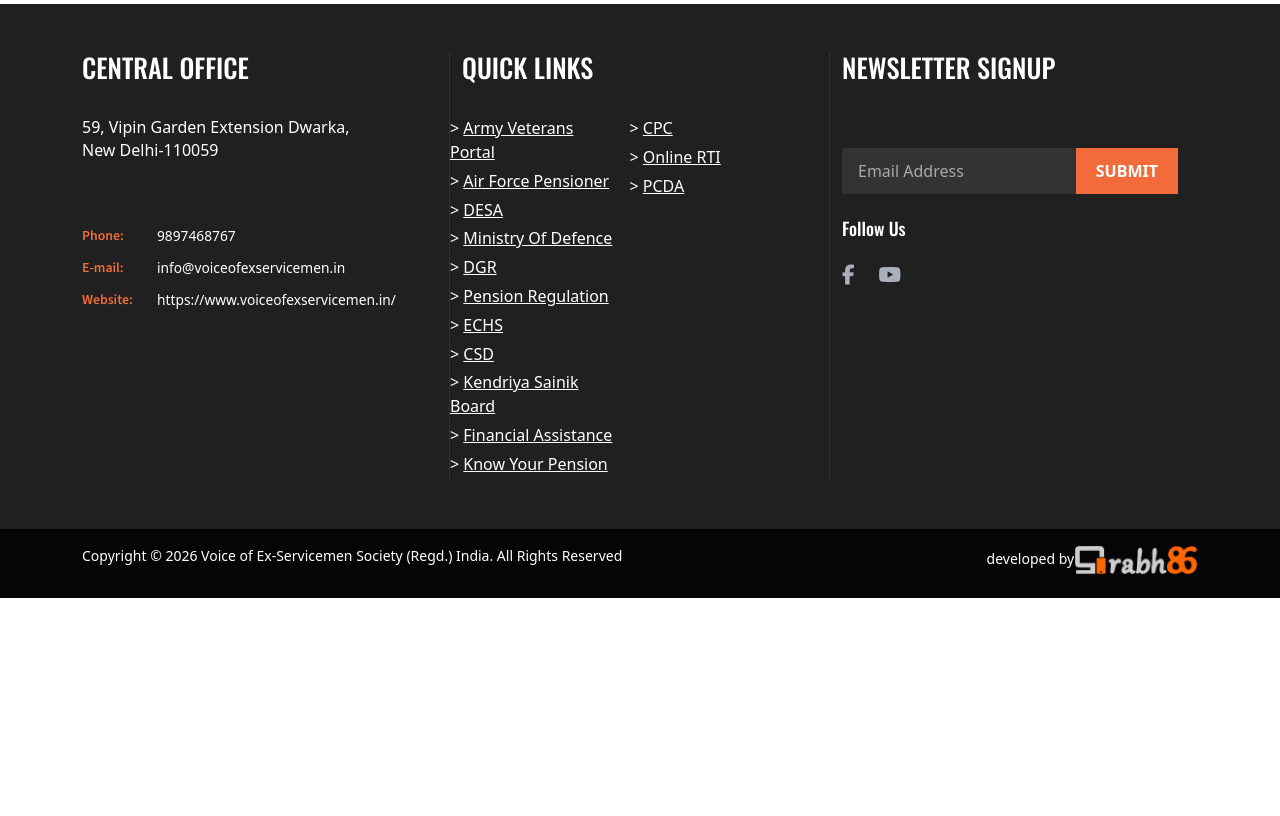
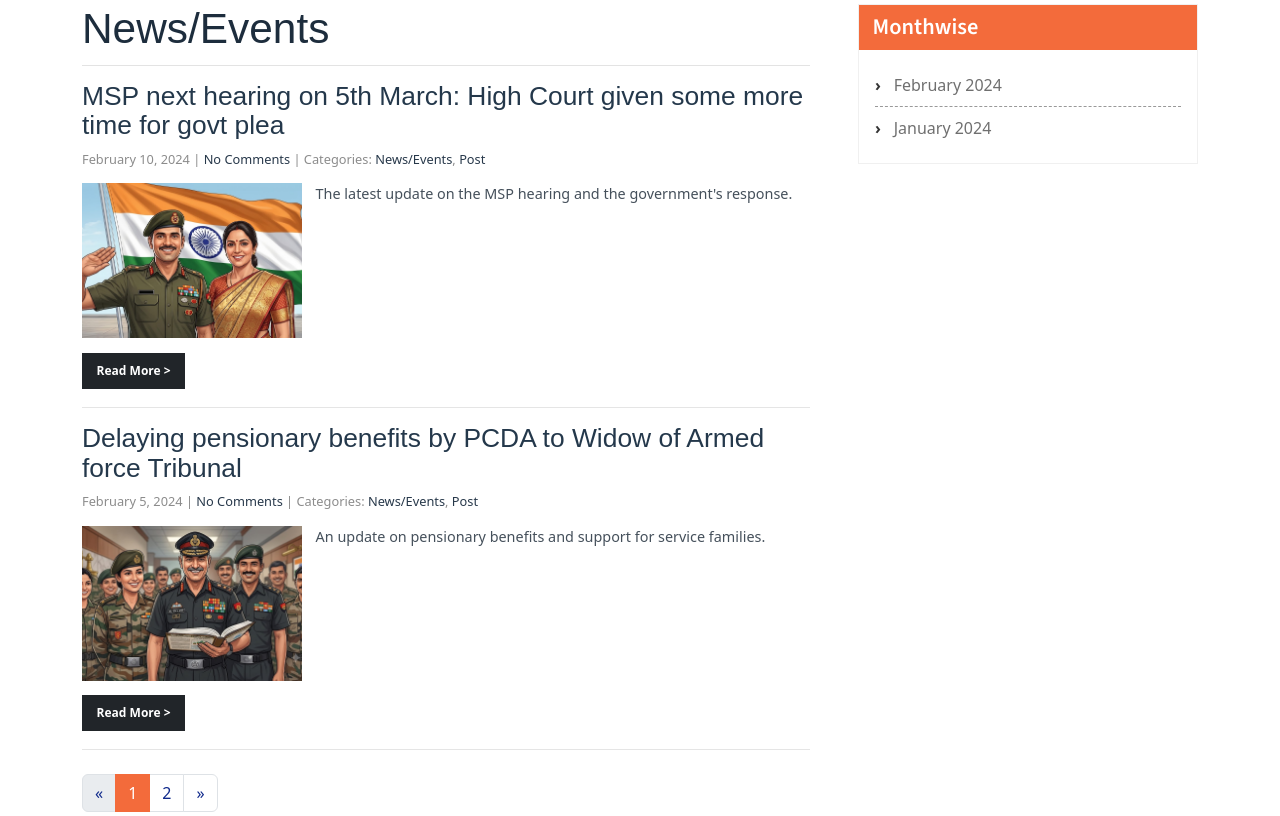
Before and after one commit to sorabh86/voiceofexservicemen, an Astro site in the folder astro-src/: page /news in a window 1280 px wide. Shown: the part 368-1184 px from the top of the page. Before the commit the page ends 966 px from the top, so only its background shows below. Built offline with nearby package versions, Linux system fonts and the light colour scheme; Astro itself is replaced by a stand-in of ours; a web font is replaced by a local one.

Commit message:
news-events

```diff
--- /dev/null
+++ b/astro-src/src/components/NewsListing.astro
@@ -0,0 +1,109 @@
+---
+interface NewsPost {
+	title: string;
+	description: string;
+	date: string;
+	category: string;
+	image?: string;
+}
+
+interface Props {
+	posts: NewsPost[];
+	currentPage: number;
+	pageCount: number;
+}
+
+const { posts, currentPage, pageCount } = Astro.props;
+const pageSize = 2;
+const pagePosts = posts.slice((currentPage - 1) * pageSize, currentPage * pageSize);
+const archive = [...new Set(posts.map((post) => {
+	const date = new Date(`${post.date}T00:00:00`);
+	return date.toLocaleDateString('en-US', { month: 'long', year: 'numeric' });
+}))];
+
+const pageUrl = (page: number) => page === 1 ? '/news/' : `/news/${page}/`;
+---
+
+<section class="news-listing container py-4 py-lg-5">
+	<div class="row g-4 g-xl-5 align-items-start">
+		<div class="col-lg-8">
+			<h1 class="news-title">News/Events</h1>
+
+			<div class="news-posts">
+				{pagePosts.map((post) => (
+					<article class="news-post">
+						<h2>{post.title}</h2>
+						<p class="news-meta">
+							<time datetime={post.date}>{new Date(`${post.date}T00:00:00`).toLocaleDateString('en-US', { month: 'long', day: 'numeric', year: 'numeric' })}</time>
+							<span aria-hidden="true"> | </span>
+							<a href="#comments">No Comments</a>
+							<span aria-hidden="true"> | </span>
+							<span>Categories: <a href="#category">{post.category}</a>, <a href="#post">Post</a></span>
+						</p>
+						<div class="news-post-body">
+							{post.image && <img src={post.image} alt="" loading="lazy" />}
+							<p>{post.description}</p>
+						</div>
+						<a class="btn btn-dark btn-sm news-read-more" href="#post">Read More &gt;</a>
+					</article>
+				))}
+			</div>
+
+			{pageCount > 1 && (
+				<nav class="mt-4" aria-label="News pages">
+					<ul class="pagination mb-0">
+						<li class={`page-item ${currentPage === 1 ? 'disabled' : ''}`}>
+							<a class="page-link" href={currentPage === 1 ? undefined : pageUrl(currentPage - 1)} aria-label="Previous page">&laquo;</a>
+						</li>
+						{Array.from({ length: pageCount }, (_, index) => index + 1).map((page) => (
+							<li class={`page-item ${page === currentPage ? 'active' : ''}`} aria-current={page === currentPage ? 'page' : undefined}>
+								<a class="page-link" href={pageUrl(page)}>{page}</a>
+							</li>
+						))}
+						<li class={`page-item ${currentPage === pageCount ? 'disabled' : ''}`}>
+							<a class="page-link" href={currentPage === pageCount ? undefined : pageUrl(currentPage + 1)} aria-label="Next page">&raquo;</a>
+						</li>
+					</ul>
+				</nav>
+			)}
+		</div>
+
+		<aside class="col-lg-4">
+			<div class="news-archive">
+				<h2>Monthwise</h2>
+				<ul>
+					{archive.map((month) => (
+						<li><a href={`#${month.replace(' ', '-').toLowerCase()}`}><span aria-hidden="true">›</span>{month}</a></li>
+					))}
+				</ul>
+			</div>
+		</aside>
+	</div>
+</section>
+
+<style>
+	.news-listing { color: #26394d; }
+	.news-title { border-bottom: 1px solid #e3e3e3; color: #1d2d3d; font-family: "Source Sans 3", sans-serif; font-size: clamp(2rem, 4vw, 2.65rem); font-weight: 400; margin: 0; padding-bottom: .6rem; }
+	.news-post { border-bottom: 1px solid #e5e5e5; padding: 1rem 0 1.15rem; }
+	.news-post h2 { color: #24384b; font-family: "Source Sans 3", sans-serif; font-size: clamp(1.3rem, 2.2vw, 1.65rem); font-weight: 400; line-height: 1.12; margin: 0 0 .55rem; }
+	.news-meta { color: #8c8c8c; font-size: .8rem; margin-bottom: .9rem; }
+	.news-meta a { color: #27384a; text-decoration: none; }
+	.news-post-body { align-items: flex-start; display: flex; gap: .85rem; min-height: 2rem; }
+	.news-post-body img { height: 155px; object-fit: cover; width: 220px; }
+	.news-post-body p { color: #45505b; font-size: .9rem; margin: 0; }
+	.news-read-more { border-radius: 0; font-size: .75rem; font-weight: 700; margin-top: .9rem; padding: .5rem .85rem; }
+	.news-archive { border: 1px solid #f0f0f0; }
+	.news-archive h2 { background: var(--orange); color: #fff; font-family: "Source Sans 3", sans-serif; font-size: 1.4rem; font-weight: 600; margin: 0; padding: .55rem .85rem; }
+	.news-archive ul { list-style: none; margin: 0; padding: .9rem 1rem; }
+	.news-archive li { border-bottom: 1px dashed #999; }
+	.news-archive li:last-child { border-bottom: 0; }
+	.news-archive a { color: #6f6f6f; display: flex; gap: .8rem; padding: .55rem 0; text-decoration: none; }
+	.news-archive a:hover, .news-archive a:focus { color: var(--orange-dark); }
+	.news-archive a span { color: #333; font-weight: 700; }
+	.pagination .page-link { color: var(--royal-blue); }
+	.pagination .active .page-link { background-color: var(--orange); border-color: var(--orange); color: #fff; }
+	@media (max-width: 575px) {
+		.news-post-body { display: block; }
+		.news-post-body img { height: auto; margin-bottom: .75rem; max-width: 100%; width: 220px; }
+	}
+</style>
--- a/astro-src/src/components/Sections/VisitorSection.astro
+++ b/astro-src/src/components/Sections/VisitorSection.astro
@@ -0,0 +1,26 @@
+<aside class="visitor-panel p-2">
+  <div><strong>Total Visitor</strong> - 151498</div>
+  <div><strong>Total Visit</strong> - 3418763</div>
+  <div class="translator">
+    <div id="google_translate_element"></div>
+    <script type="text/javascript">
+      function googleTranslateElementInit() {
+        new google.translate.TranslateElement(
+          {
+            pageLanguage: "en",
+            layout: google.translate.TranslateElement.InlineLayout.SIMPLE,
+          },
+          "google_translate_element",
+        );
+      }
+    </script><script
+      type="text/javascript"
+      src="//translate.google.com/translate_a/element.js?cb=googleTranslateElementInit"
+    ></script>
+  </div>
+  <div class="social-links">
+    <i class="fa-brands fa-facebook-f" aria-hidden="true"></i><i
+      class="fa-brands fa-youtube"
+      aria-hidden="true"></i>
+  </div>
+</aside>
--- a/astro-src/src/data/newsData.json
+++ b/astro-src/src/data/newsData.json
@@ -1,17 +1,23 @@
-[{
-    "title": "New ESM Benefits Announced",
-    "description": "Summary of the latest benefits for ex-servicemen.",
-    "image": "/images/news1.jpg",
-},
-{
-    "title": "Veteran Success Story",
-    "description": "How training helped a veteran start a business.",
-    "image": "/images/news2.jpg",
-},
-{
-    "title": "Upcoming Workshops",
-    "description": "Register for free workshops near you.",
-    "image": "/images/news3.jpg",
-}
-
+[
+  {
+    "title": "MSP next hearing on 5th March: High Court given some more time for govt plea",
+    "description": "The latest update on the MSP hearing and the government's response.",
+    "date": "2024-02-10",
+    "category": "News/Events",
+    "image": "/assets/news1.jpg"
+  },
+  {
+    "title": "Delaying pensionary benefits by PCDA to Widow of Armed force Tribunal",
+    "description": "An update on pensionary benefits and support for service families.",
+    "date": "2024-02-05",
+    "category": "News/Events",
+    "image": "/assets/news2.jpg"
+  },
+  {
+    "title": "Unity is strength : Sevadari system stopped by govt , sustainable development in armed forces",
+    "description": "A note on the Sevadari system and sustainable development in the armed forces.",
+    "date": "2024-01-28",
+    "category": "News/Events",
+    "image": "/assets/news3.jpg"
+  }
 ]
--- a/astro-src/src/pages/news.astro
+++ b/astro-src/src/pages/news.astro
@@ -2,12 +2,14 @@
 import Footer from '../components/Footer.astro';
 import Header from '../components/Header.astro';
 import Layout from '../layouts/Layout.astro';
-
-// Welcome to Astro! Wondering what to do next? Check out the Astro documentation at https://docs.astro.build
-// Don't want to use any of this? Delete everything in this file, the `assets`, `components`, and `layouts` directories, and start fresh.
+import NewsListing from '../components/NewsListing.astro';
+import newsData from '../data/newsData.json';
 ---
 
-<Layout>
+<Layout pageKey="news">
 	<Header />
+	<main class="news-page">
+		<NewsListing posts={newsData} currentPage={1} pageCount={Math.ceil(newsData.length / 2)} />
+	</main>
 	<Footer />
 </Layout>
--- /dev/null
+++ b/astro-src/src/pages/news/[page].astro
@@ -0,0 +1,28 @@
+---
+import Footer from '../../components/Footer.astro';
+import Header from '../../components/Header.astro';
+import NewsListing from '../../components/NewsListing.astro';
+import Layout from '../../layouts/Layout.astro';
+import newsData from '../../data/newsData.json';
+
+const pageSize = 2;
+
+export function getStaticPaths() {
+	const pageCount = Math.ceil(newsData.length / pageSize);
+
+	return Array.from({ length: pageCount - 1 }, (_, index) => ({
+		params: { page: String(index + 2) },
+		props: { currentPage: index + 2, pageCount },
+	}));
+}
+
+const { currentPage, pageCount } = Astro.props;
+---
+
+<Layout pageKey="news">
+	<Header />
+	<main class="news-page">
+		<NewsListing posts={newsData} currentPage={currentPage} pageCount={pageCount} />
+	</main>
+	<Footer />
+</Layout>
```
Also changed, not shown: astro-src/src/components/Header.astro (+14 -42 lines).
